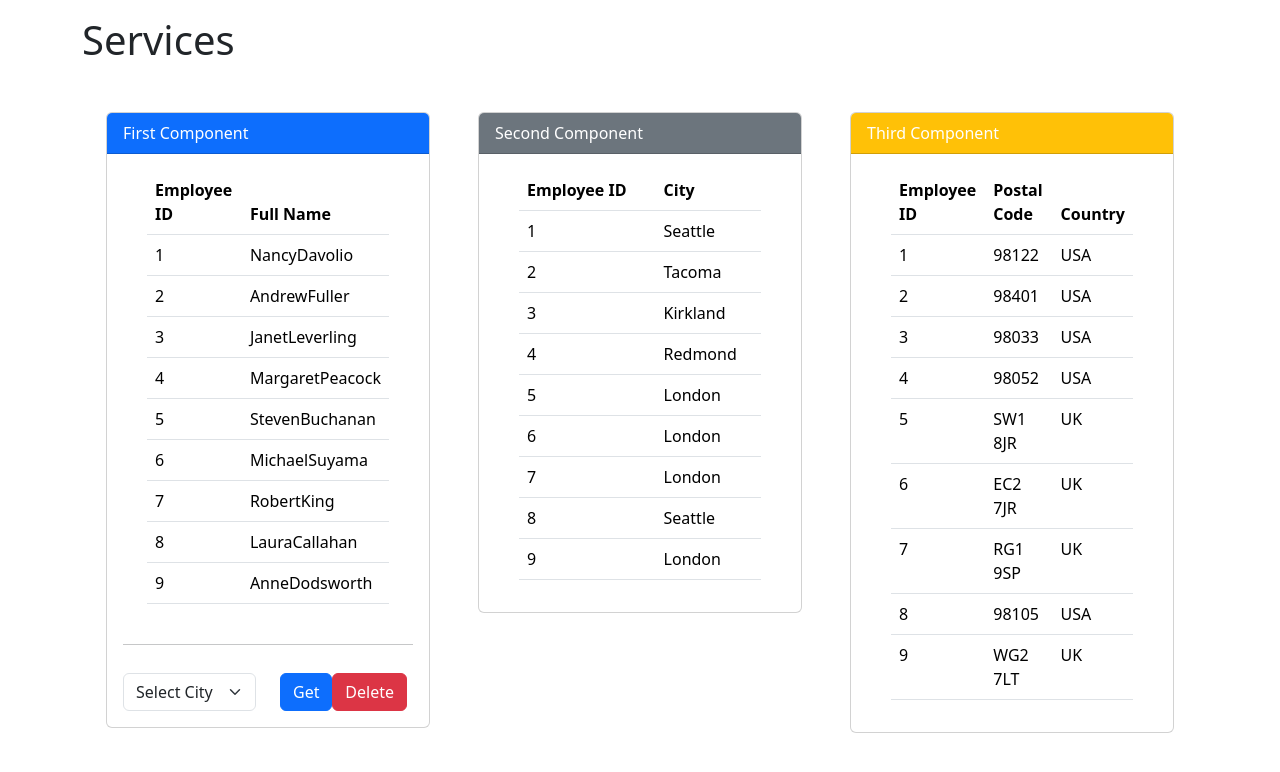
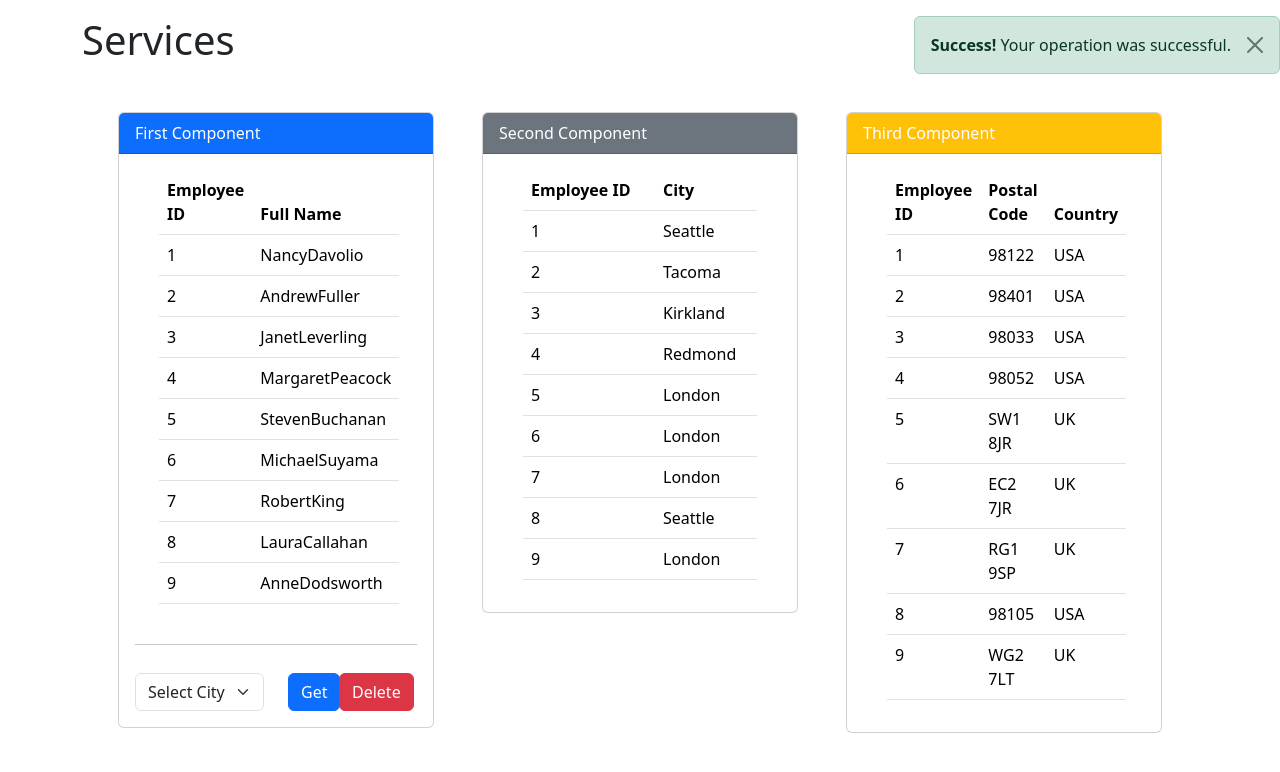
Before and after one commit to madanpatakota/3.AngularServicesApp, an Angular app: page / in a window 1280 px wide. Shown: the top 772 px of the page. Built offline with nearby package versions, Linux system fonts and the light colour scheme.

Commit message:
FifthClassUpdate

```diff
--- /dev/null
+++ b/src/app/activity.service.ts
@@ -0,0 +1,13 @@
+import { Injectable } from "@angular/core";
+
+//@Injectable({providedIn:"root"})
+export class ActivityService {
+
+  //Handle the messages which we want to display
+  getActivity(message: string, componentName: string): any {
+    let datetime = new Date();
+    return `${message} ${componentName} ${datetime.getDate()}-${
+      datetime.getMonth() + 1
+    }-${datetime.getFullYear()}`;
+  }
+}
--- a/src/app/app.component.html
+++ b/src/app/app.component.html
@@ -1,6 +1,18 @@
 <div class="container mt-3" style="margin-bottom: 500em">
   <h1 class="text-left mb-0">Services</h1>
 
+  <!-- Alert Message with Margin Bottom -->
+  <!-- <div class="container">
+   <div class="row mb-2">
+    <div class="col-12">
+      <div class="alert alert-success alert-dismissible fade show" role="alert">
+        <strong>Success!</strong> Your operation was successful.
+        <button type="button" class="btn-close" data-bs-dismiss="alert" aria-label="Close"></button>
+      </div>
+    </div>
+  </div>
+</div> -->
+  <div class="container">
     <div class="row m-0">
       <div class="col-4">
         <app-first-comp></app-first-comp>
@@ -13,3 +25,22 @@
       </div>
     </div>
   </div>
+  <div class="container mt-3">
+    <div class="row justify-content-end">
+      <div class="col-auto">
+        <div
+          class="alert alert-success alert-dismissible position-fixed top-0 end-0 mt-3 fade show"
+          role="alert"
+        >
+          <strong>Success!</strong> Your operation was successful.
+          <button
+            type="button"
+            class="btn-close"
+            data-bs-dismiss="alert"
+            aria-label="Close"
+          ></button>
+        </div>
+      </div>
+    </div>
+  </div>
+</div>
--- a/src/app/employee.service.ts
+++ b/src/app/employee.service.ts
@@ -1,5 +1,8 @@
+import { EventEmitter, Inject, Injectable } from '@angular/core';
+import { ActivityService } from './activity.service';
 import { Employee } from './employee.model';
 
+@Injectable()
 export class EmployeeService {
   private employees: Employee[] = [
     // Add other employees here
@@ -69,9 +72,20 @@ export class EmployeeService {
     },
   ];
 
-  constructor() {}
+  constructor(public activityService: ActivityService) {}
 
   getEmployeeList(): Employee[] {
     return this.employees;
   }
+
+  //Here If any one subscribe the notificationEmitter they will receive the latest data.
+  //So latest data will be available when getLatestNotifications will be fired.
+
+  notificationEmitter = new EventEmitter<string>();
+  getLatestNotifications(message: string, componentName: string) {
+    let returnMessage = this.activityService.getActivity(message,componentName);
+
+    //Here we are injecting the returnMessage into notificationEmitter.
+    this.notificationEmitter.emit(returnMessage);
+  }
 }
--- a/src/app/first-comp/first-comp.component.html
+++ b/src/app/first-comp/first-comp.component.html
@@ -61,10 +61,8 @@
         <div class="col-12 mt-1">
           <div class="row">
             <div class="col-6">
-              <select
-                class="form-select"
-                (change)="filterByCity($event.target)"
-              >
+              <!--  -->
+              <select class="form-select" [(ngModel)]="cityValue">
                 <option value="" disabled selected>Select City</option>
                 <option *ngFor="let city of CityList" [value]="city.CityID">
                   {{ city.CityName }}
@@ -72,8 +70,7 @@
               </select>
             </div>
             <div class="col-2">
-              <button class="btn btn-primary">Get</button>
-
+              <button class="btn btn-primary" (click)="btnFilterByCity(cityValue)">Get</button>
             </div>
             <div class="col-2">
               <button class="btn btn-danger">Delete</button>
--- a/src/app/first-comp/first-comp.component.ts
+++ b/src/app/first-comp/first-comp.component.ts
@@ -9,7 +9,7 @@ declare var bootstrap: any;
   selector: 'app-first-comp',
   templateUrl: './first-comp.component.html',
   styleUrls: ['./first-comp.component.css'],
-  providers: [EmployeeService , CityService],
+  providers: [ CityService],
 })
 export class FirstCompComponent implements OnInit {
   //company = { Name : "Misard.com" , industry : "IT"};
@@ -19,12 +19,14 @@ export class FirstCompComponent implements OnInit {
   CityList     : City[]     = [];
   OriginalEmployeeList : Employee[] = [];
 
+  cityValue = "";
+
   //So here you are adding the dependencies of the component...
   // As of now here employeeService is the dependency . you can create the multiple dependencies.
   // When you are adding the service dependency into the component . then you should give the instruction to the angular compiler that in the format of provider
 
   // Another dependency Router (We will disuss in the next section)
-  constructor(private employeeService: EmployeeService , public cityService:CityService) {}
+  constructor(public employeeService: EmployeeService , public cityService:CityService) {}
 
   ngOnInit(): void {
     // Here Creating the reference of the EmployeeService and then based on that reference we are calling the getEmployeeList
@@ -46,4 +48,15 @@ export class FirstCompComponent implements OnInit {
      //? incase if city having the details then it calls CityName Property incase city do't have details it would't call CityName property
      this.EmployeesList = this.OriginalEmployeeList.filter(x=>x.City  == city?.CityName);
   }
+
+
+  btnFilterByCity(cityValue : string){
+    //console.log(cityValue);
+
+    let city = this.CityList.find(x=>x.CityID == parseInt(cityValue));
+    //? incase if city having the details then it calls CityName Property incase city do't have details it would't call CityName property
+    this.EmployeesList = this.OriginalEmployeeList.filter(x=>x.City  == city?.CityName);
+
+  }
+
 }
--- a/src/app/second-comp/second-comp.component.ts
+++ b/src/app/second-comp/second-comp.component.ts
@@ -6,7 +6,7 @@ import { EmployeeService } from '../employee.service';
   selector: 'app-second-comp',
   templateUrl: './second-comp.component.html',
   styleUrls: ['./second-comp.component.css'],
-  providers:[EmployeeService]
+  providers:[]
 })
 export class SecondCompComponent implements OnInit {
   //company = { Name : "Misard.com" , industry : "IT"};
@@ -19,7 +19,7 @@ export class SecondCompComponent implements OnInit {
   // When you are adding the service dependency into the component . then you should give the instruction to the angular compiler that in the format of provider
 
   // Another dependency Router (We will disuss in the next section)
-  constructor(private employeeService: EmployeeService) {}
+  constructor(public employeeService: EmployeeService) {}
 
   ngOnInit(): void {
     // Here Creating the reference of the EmployeeService and then based on that reference we are calling the getEmployeeList
--- a/src/app/third-comp/third-comp.component.ts
+++ b/src/app/third-comp/third-comp.component.ts
@@ -6,7 +6,7 @@ import { EmployeeService } from '../employee.service';
   selector: 'app-third-comp',
   templateUrl: './third-comp.component.html',
   styleUrls: ['./third-comp.component.css'],
-  providers:[EmployeeService]
+  providers:[]
 })
 export class ThirdCompComponent implements OnInit {
   //company = { Name : "Misard.com" , industry : "IT"};
@@ -19,7 +19,7 @@ export class ThirdCompComponent implements OnInit {
   // When you are adding the service dependency into the component . then you should give the instruction to the angular compiler that in the format of provider
 
   // Another dependency Router (We will disuss in the next section)
-  constructor(private employeeService: EmployeeService) {}
+  constructor(public employeeService: EmployeeService) {}
 
   ngOnInit(): void {
     // Here Creating the reference of the EmployeeService and then based on that reference we are calling the getEmployeeList
```
Also changed, not shown: src/app/app.module.ts (+6 -2 lines), src/notes.txt. Lines whose indentation alone changed are shown as unchanged.
